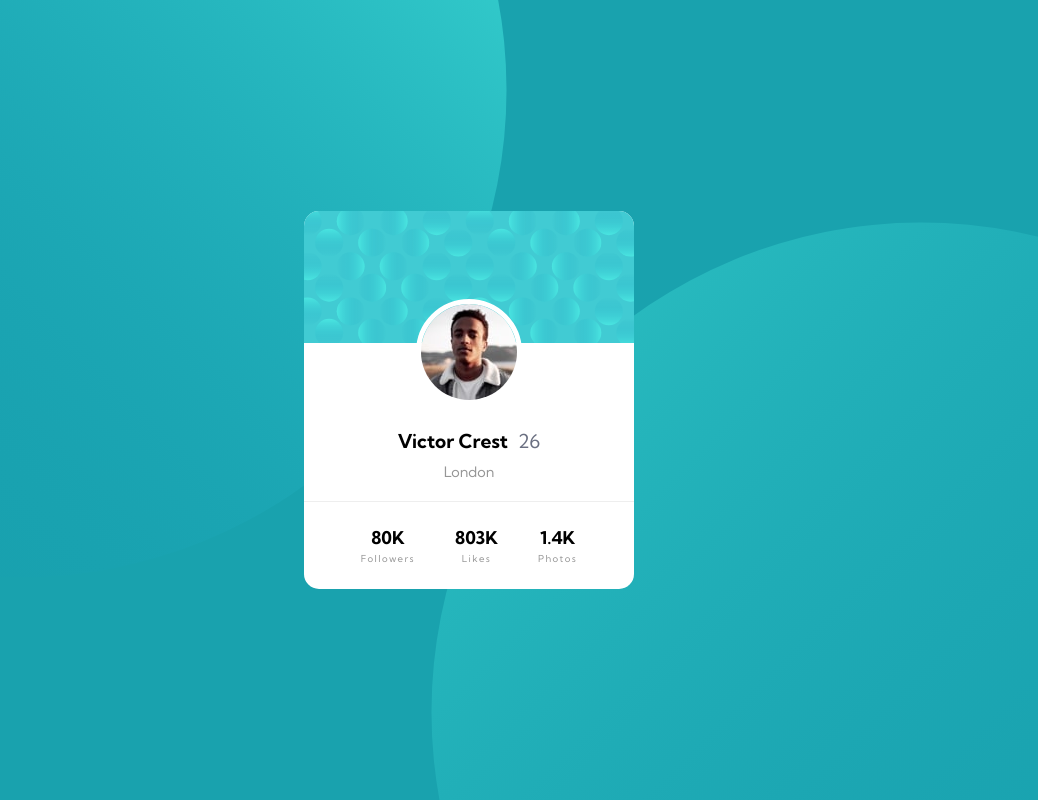
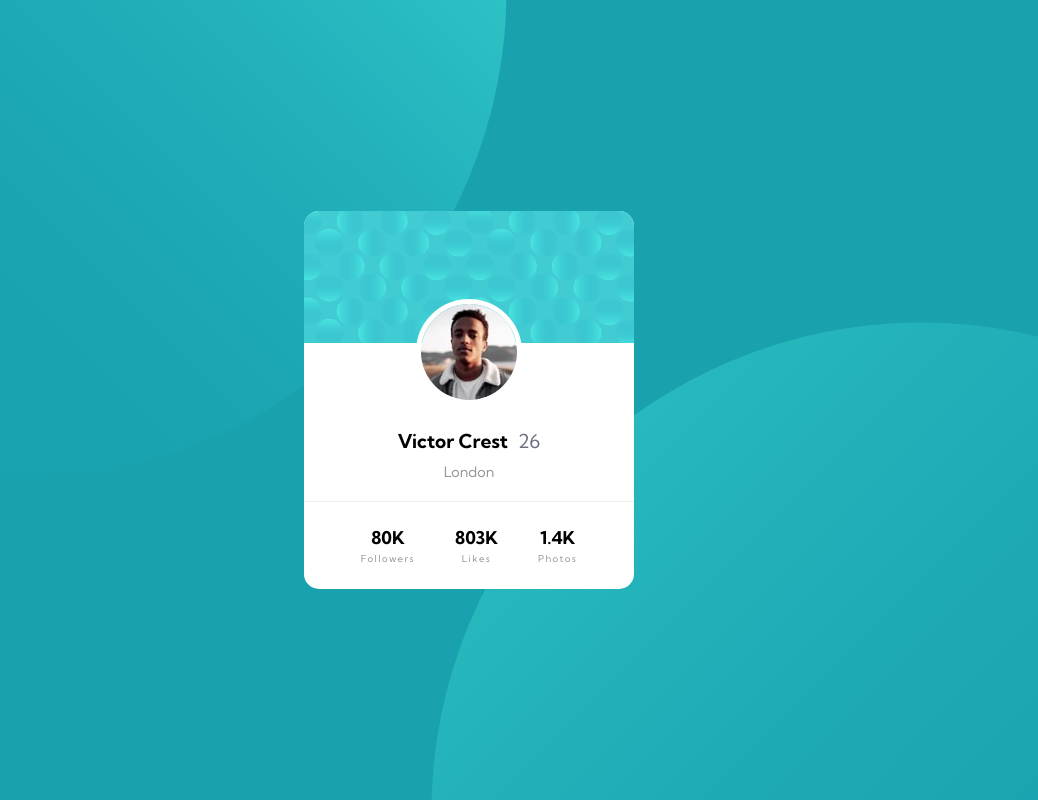
Before and after one commit to rachelktyjohnson/FEM_profile_card_component, a plain HTML site: page index.html in a window 1280 px wide. Shown: the whole page, without its empty margins (171-1209 px from the left). Drawn offline with Linux system fonts and the light colour scheme.

Commit message:
adjust background circles to better match mockup

```diff
--- a/styles.css
+++ b/styles.css
@@ -9,13 +9,13 @@
 body {
   background: #19a2ae;
   background-image: url("images/bg-pattern-top.svg"), url("images/bg-pattern-bottom.svg");
-  background-position: top -600px left -700px, bottom -600px right -700px;
+  background-position: top -600px left -750px, bottom -600px right -750px;
   background-repeat: no-repeat;
   background-origin: padding-box;
 }
 @media (min-width: 600px) {
   body {
-    background-position: top -400px left -300px, bottom -400px right -300px;
+    background-position: top -500px left -300px, bottom -500px right -300px;
   }
 }
 body main {
```
